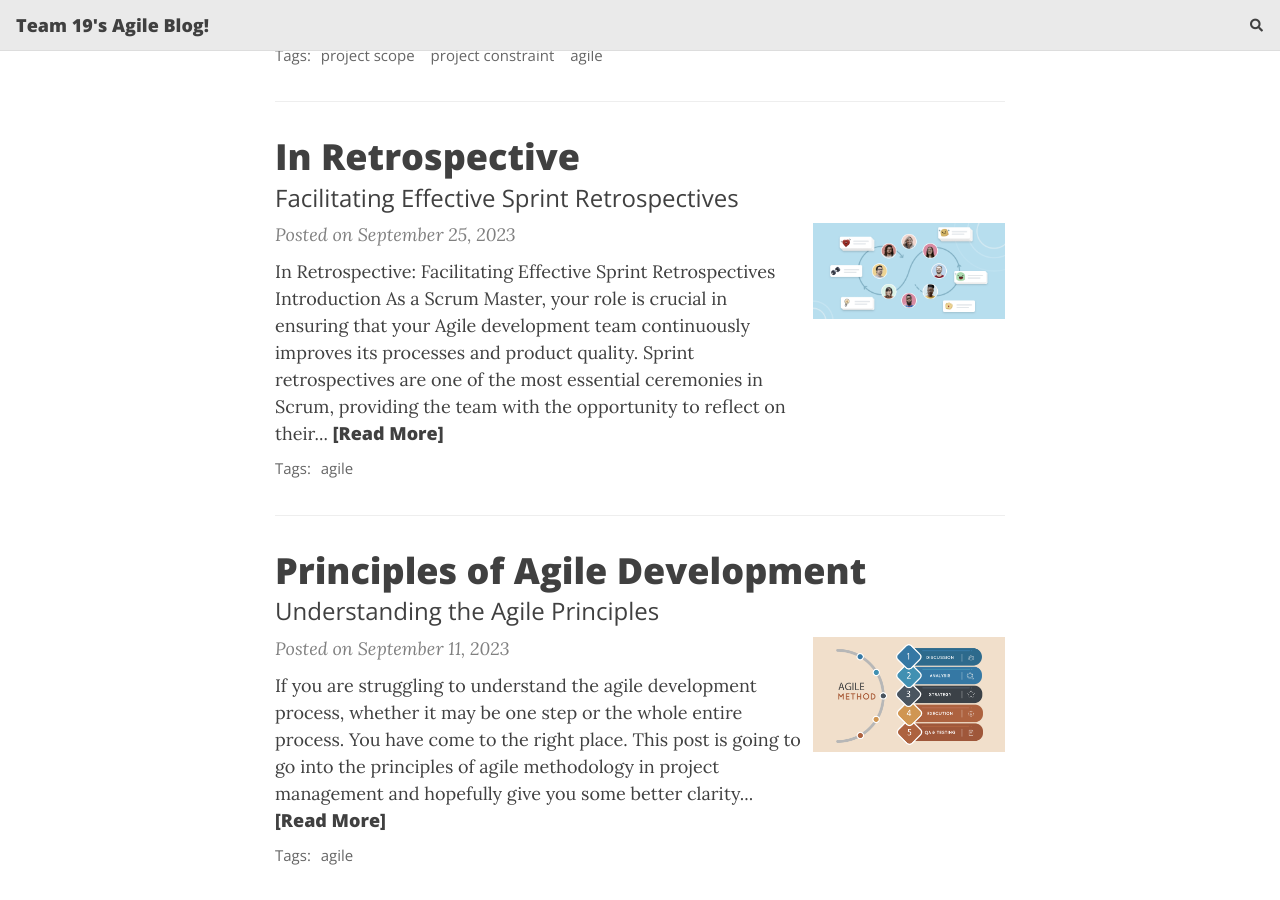
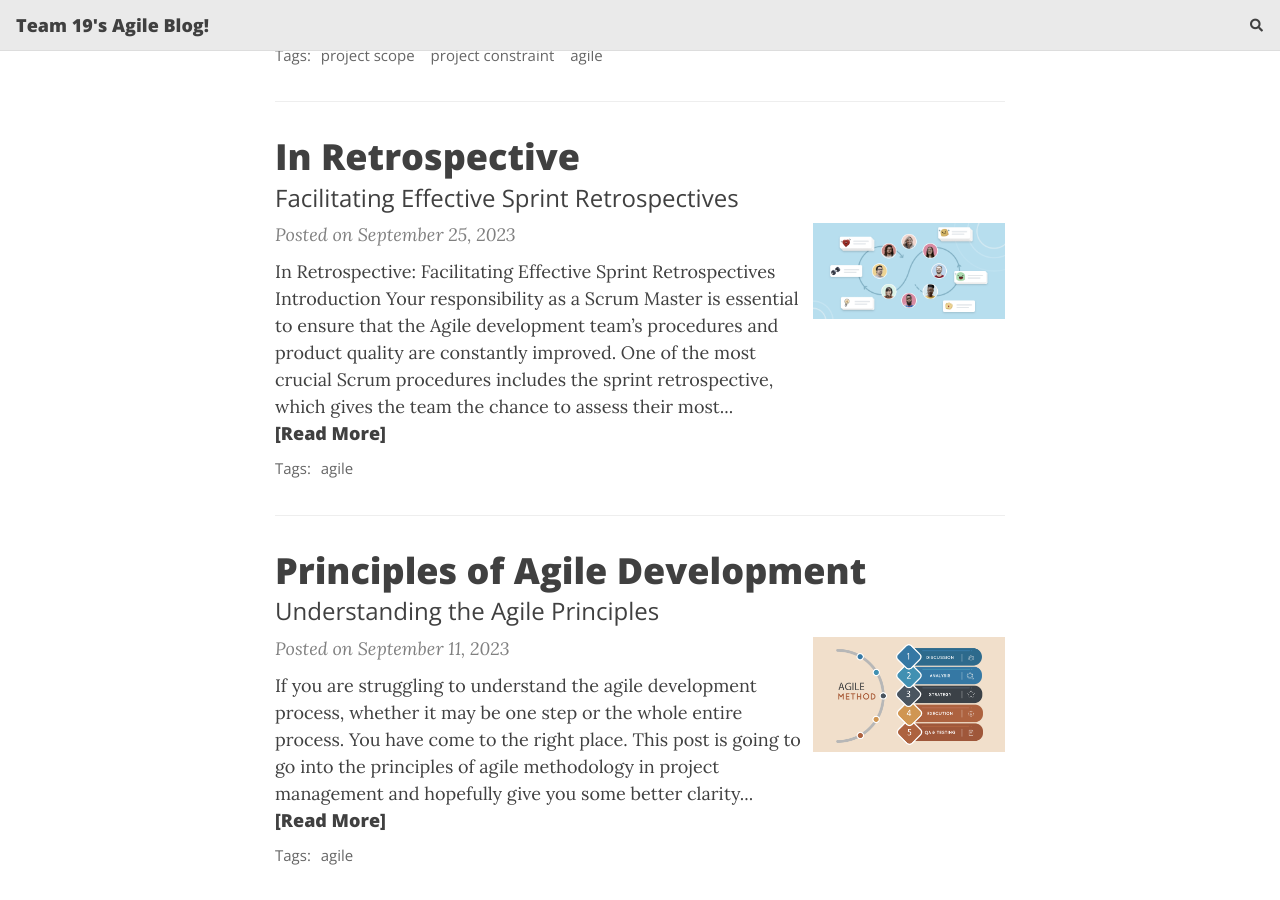
Before and after one commit to dlouangr/agile-blog, a Jekyll site: the page built from index.html, in a window 1280 px wide and 900 px high, scrolled down 1471 px. Built offline with Jekyll 4.4.1, drawn with Linux system fonts in a browser that asks for light colours; nearby versions of some CDN libraries; the list of posts is cut into pages by our own code; comment, search, counter and statistics services are not loaded; some of the changed lines change nothing that is shown.

Commit message:
!Fix 2023-09-25-In-Retrospective.md

```diff
--- a/_posts/2023-09-25-In-Retrospective.md
+++ b/_posts/2023-09-25-In-Retrospective.md
@@ -10,43 +10,39 @@ tags: [agile]
 
 ## Introduction
 
-As a Scrum Master, your role is crucial in ensuring that your Agile development team continuously improves its processes and product quality. Sprint retrospectives are one of the most essential ceremonies in Scrum, providing the team with the opportunity to reflect on their recent sprint, identify areas for improvement, and take actionable steps toward refining both their scope and processes. In this 1000-word excerpt, we will delve into the key aspects of facilitating sprint retrospectives to help the team identify opportunities for scope refinement and process improvement.
+Your responsibility as a Scrum Master is essential to ensure that the Agile development team's procedures and product quality are constantly improved. One of the most crucial Scrum procedures includes the sprint retrospective, which gives the team the chance to assess their most recent sprint, pinpoint areas for development, and make concrete efforts to enhance their scope and processes. We will discuss the essential elements of conducting sprint retrospectives in this blog to assist the team in identifying possibilities for scope modification and procedure improvement.
 
 ## 1. Setting the Stage for Success
 
-Before diving into the retrospective itself, it's essential to set the stage for success. Begin by ensuring that the team understands the purpose of the retrospective - it's not about pointing fingers but about continuous improvement. Establish an environment of psychological safety where team members feel comfortable sharing their thoughts and concerns without fear of judgment. Remind the team that the goal is to identify opportunities for positive change.
+Setting the stage for success is crucial before going into the retrospective itself. Make sure the team is aware of the retrospective's goal, which is continual progress rather than shifting blame. Create a safe atmosphere where team members may express their ideas and worries without worrying about being judged. Remind the group that the objective is to find areas where positive change is possible.
 
 ## 2. Choosing the Right Format
 
-There are various retrospective formats to choose from, such as Start-Stop-Continue, 4Ls (Liked, Learned, Lacked, Longed for), or the Sailboat (Speedboat) retrospective. Select a format that aligns with your team's dynamics and the specific goals of identifying scope refinement and process improvement opportunities. Remember that you can vary the format from sprint to sprint to keep things fresh.
+There are various retrospective formats to choose from, such as Start-Stop-Continue, 4Ls (Liked, Learned, Lacked, Longed for), or the Mad-Sad-Glad retrospective[^3]. Choose a format that is compatible with the dynamics of your team and your specific goals. Remember that you can vary the format from sprint to sprint to keep things fresh..
 
 ## 3. Timeboxing the Discussion
 
-![Time Boxing](/agile-blog/assets/img/Time-Boxing.png){: .mx-auto.d-block :}
-*Graphic courtesy of [Clockwise]
-(https://assets.website-files.com/634681057b887c6f4830fae2/6367dd4a26b9af2089507a6f_6259f844625eef1e06aa276c_time-blocking.png)
+Similar to the retrospective, timeboxing is crucial to every Agile custom. Give the retrospective a certain length of time for each phase; for example, you might spend 10-15 minutes on each of the following phases[^2]:
 
-Timeboxing is essential in any Agile ceremony, and the retrospective is no exception. Allocate a fixed amount of time for each phase of the retrospective - typically, you might spend 10-15 minutes on each of the following phases:
-
-- Gather Data: In this phase, team members share their observations and experiences from the sprint. Encourage everyone to participate, and use techniques like a timeline or silent brainstorming to gather input efficiently.
+- Gather Data: In this phase, team members share their observations and experiences from the sprint.
 
 - Generate Insights: After collecting data, help the team analyze it to identify trends, patterns, and potential areas for improvement. This is where you start digging into scope refinement and process issues.
 
-- Decide What to Do: Once insights are generated, the team must decide on actionable items for improvement. Use methods like dot voting or prioritization to determine which items should be addressed in the next sprint.
+- Decide What to Do: Once insights are generated, the team must decide on actionable items for improvement.
 
 - Close the Retrospective: Summarize the key takeaways, action items, and assignments. Ensure everyone leaves the retrospective with a clear understanding of what will change in the upcoming sprint.
 
 ## 4. Focus on Concrete Actions
 
-The retrospective is not just about discussing problems; it's about finding solutions. Encourage the team to develop concrete action items that can be implemented in the next sprint. These actions should be specific, measurable, achievable, relevant, and time-bound (SMART). Avoid vague or overly ambitious goals, as they can lead to frustration.
+Helping the team simplify their workflow and get past the obstacles they encountered in the previous sprint is one of the retrospective's primary objectives. Therefore, the retrospective should not only be a time for discussing the problems but also for finding and implementing solutions[^1]. The scrum master should encourage the team to create concrete and actionable tasks that can be done in the next sprint to address the issues they identified. Setting goals like "improve quality" or "increase productivity" should be avoided because they could lead to team members becoming confused or frustrated. Instead, the scrum master should help the team break down their goals into smaller and more manageable steps. By doing so, the scrum master can help the team to focus on concrete actions that can lead to positive outcomes in their work.
 
 ## 5. Balance Between Scope and Process
 
-It's easy to get bogged down in details when discussing scope refinement. However, it's crucial to balance the conversation between scope and process improvements. While scope issues might involve things like adding or removing features, process improvements can address bottlenecks, communication challenges, or inefficiencies in how the team works. A balanced approach ensures that the product and the team's performance are optimized.
+When talking about scope refinement, it is simple to get hung up on the finer points. However, the discussion between scope and process improvements must be balanced. Process improvements can address bottlenecks, communication concerns, or teamwork inefficiencies, whereas scope issues may include adding or eliminating features. A balanced strategy guarantees that both the team's and the product's performance is maximized.
 
 ## 6. Encourage Open Communication
 
-Effective retrospectives require open and honest communication. Encourage team members to speak candidly about their experiences, even if it means acknowledging mistakes or areas where they fell short. Foster a culture where feedback is seen as an opportunity for growth rather than a reason for blame.
+Only when team members openly and honestly share their experiences, difficulties, and successes can retrospectives be productive. This means that everyone on the team should be open to sharing their ideas and emotions, even if they have made mistakes or encountered challenges. By fostering a secure and encouraging environment where feedback is not seen as a personal attack or a cause of conflict but rather as a chance for learning and improvement, you can support this form of communication as a scrum master. Additionally, you should encourage conversation by posing open-ended questions, participating in active listening, and recognizing various viewpoints. By doing this, it may assist the team in improving their performance in upcoming sprints and gaining insightful information from their retrospectives.
 
 ## 7. Use Visual Aids
 
@@ -54,19 +50,19 @@ Effective retrospectives require open and honest communication. Encourage team m
 *Graphic courtesy of [Wikimedia]
 (https://upload.wikimedia.org/wikipedia/commons/2/2a/Corporate_Woman_Giving_a_PowerPoint_Presentation.svg)
 
-Visual aids can enhance the retrospective experience. Consider using tools like whiteboards, sticky notes, or digital collaboration platforms to help the team visualize data, insights, and action items. Visual representations can make complex information more accessible and memorable.
+Visual aids might make looking back more enjoyable. To assist the team in visualizing data, insights, and action items, think about employing tools like whiteboards, sticky notes, or digital collaboration platforms. Complex information can be more easily understood and recalled when it can be seen visually.
 
 ## 8. Vary the Facilitation Techniques
 
-As a Scrum Master, don't be afraid to experiment with different facilitation techniques to keep retrospectives engaging and effective. You can rotate the facilitator role among team members or introduce activities like "Lean Coffee" where the team collectively decides the topics for discussion.
+Don't be hesitant to try out various facilitation strategies as a Scrum Master to keep retrospectives interesting and productive. You can have the team members switch off in the role of facilitator, or you can start "Lean Coffee" sessions where everyone chooses the themes for conversation[^3].
 
 ## 9. Follow-Up and Accountability
 
-The retrospective doesn't end when the meeting room door closes. It's crucial to follow up on the action items identified during the retrospective. Assign ownership of each action item, set deadlines, and track progress in subsequent retrospectives. This demonstrates the team's commitment to continuous improvement and ensures that changes are implemented.
+The retrospective doesn't end when the meeting room door closes. The action items highlighted during the retrospective must be followed up on immediately. Assign responsibility for each action item, establish due dates, and monitor development in upcoming retrospectives. This demonstrates the team's dedication to ongoing development and guarantees that adjustments are made.
 
 ## 10. Celebrate Successes
 
-While retrospectives often focus on what can be improved, don't forget to celebrate successes as well. Acknowledge and appreciate the team's achievements, whether they relate to scope refinement, process improvements, or any other aspect of the sprint. Celebrating wins can boost morale and motivation.
+Remember to recognize achievements as well, even if retrospectives frequently concentrate on what can be better[^1]. Recognize and celebrate the team's accomplishments, whether they have to do with adjusting the sprint's scope, enhancing its processes, or anything else. Celebrating wins can boost morale and motivation.
 
 ## Conclusion
 
```
